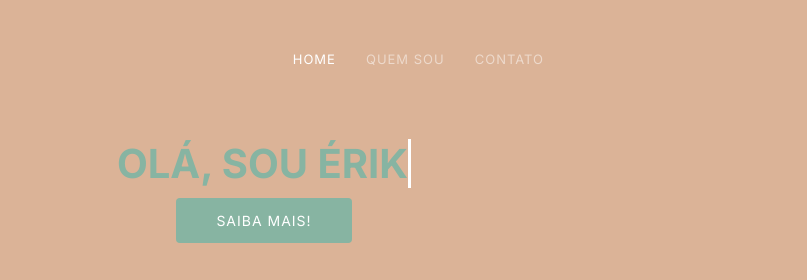
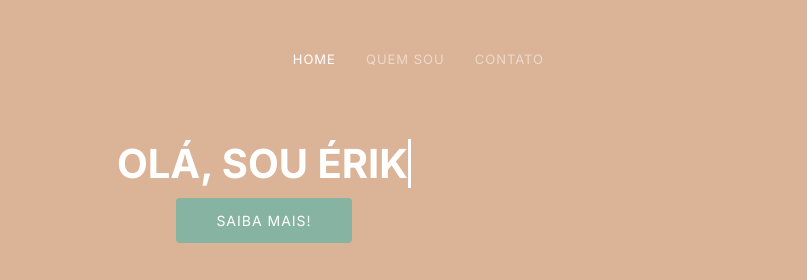
Before and after one commit to icparanoa/ahnert-fotografia, a plain HTML site: page index.html in a window 1280 px wide. Shown: the top 280 px of the page, 376-1183 px from the left. Drawn offline with nearby package versions, Linux system fonts and the light colour scheme.

Commit message:
Validação

```diff
--- a/assets/css/main.css
+++ b/assets/css/main.css
@@ -1208,6 +1208,14 @@ h6 {
   color: #fff;
 }
 
+.hero a {
+  font-size: 40px;
+  font-weight: 700;
+  margin-bottom: 10px;
+  text-transform: uppercase;
+  color: #fff;
+}
+
 .hero p {
   color: rgba(255, 255, 255, 0.6);
   margin-bottom: 30px;
```
